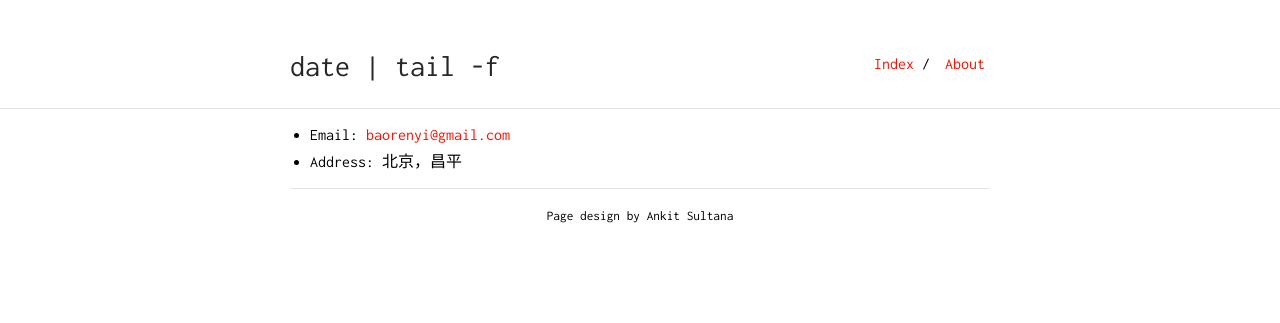
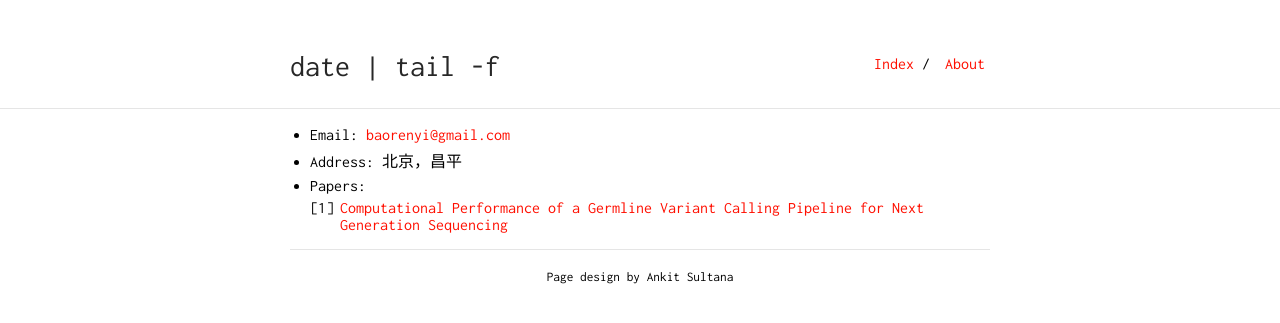
Before and after one commit to baobaoyeye/baobaoyeye.github.io, a Jekyll site: the page built from contact.md, in a window 1280 px wide. Shown: the top 323 px of the page. Built offline with Jekyll 4.4.1, drawn with Linux system fonts in a browser that asks for light colours.

Commit message:
增加论文

```diff
--- a/contact.md
+++ b/contact.md
@@ -5,3 +5,5 @@ is_contact: true
 
 * Email: [baorenyi@gmail.com](mailto:baorenyi@gmail.com)
 * Address: 北京，昌平
+* Papers:
+  1. [Computational Performance of a Germline Variant Calling Pipeline for Next Generation Sequencing](https://arxiv.org/abs/2004.00991)
```
